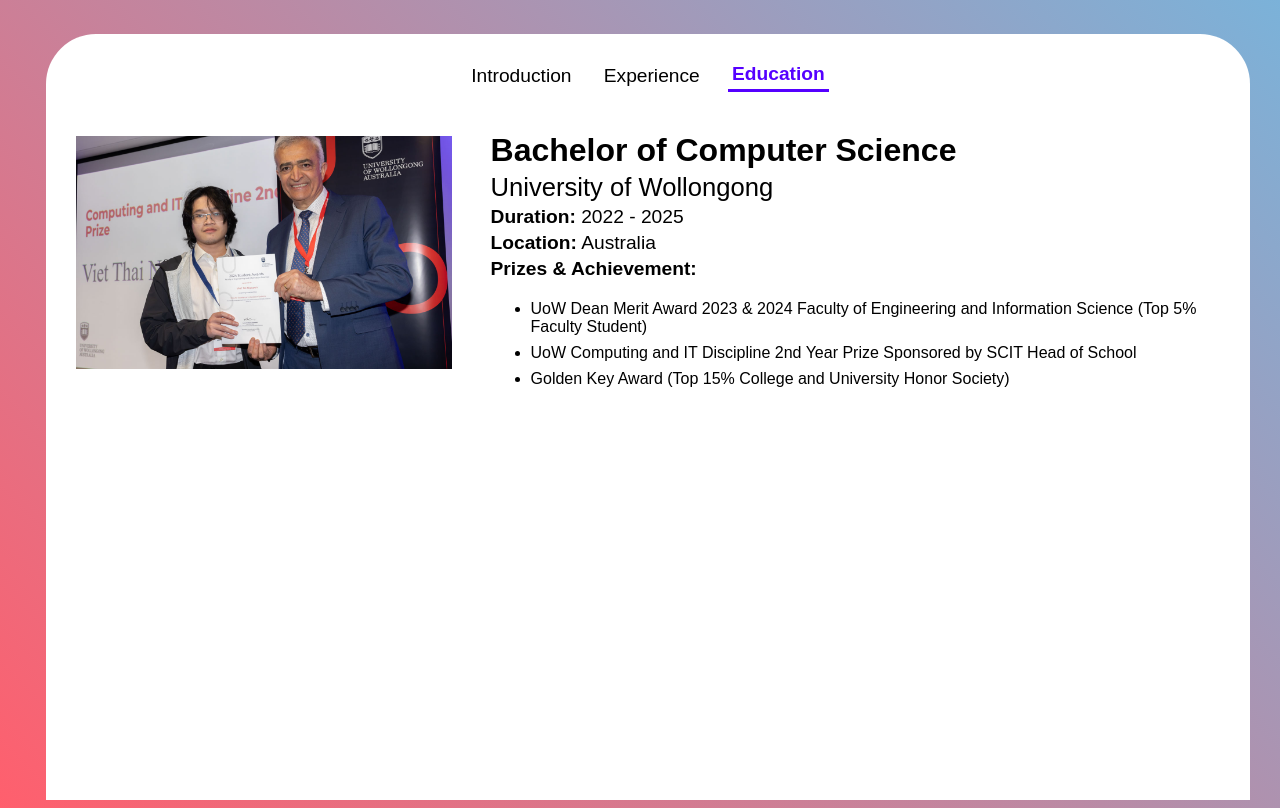
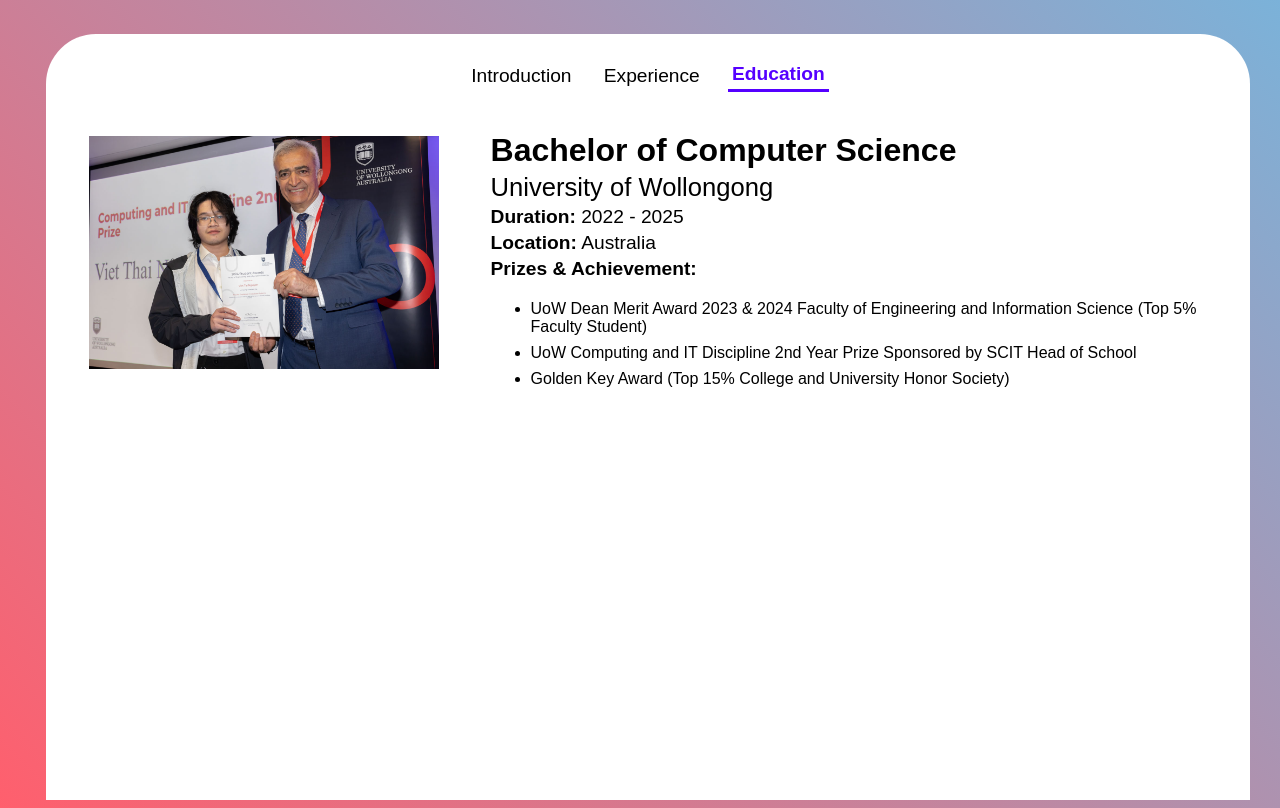
Before and after one commit to Tiadus/project_portfolio_website, a Next.js app: page /education in a window 1280 px wide. Built offline with nearby package versions, Linux system fonts and the light colour scheme.

Commit message:
fix: Image display in Education Page

```diff
--- a/src/app/education/page.tsx
+++ b/src/app/education/page.tsx
@@ -8,7 +8,7 @@
                 <span className="project_media_holder">
                     <span className="media_holder_outer_type_video">
                         <span className="media_holder_inner_type_video">
-                            <Image src="/dean_award.jpg" alt="/dean_award.jpg" style={{width: "100%", height: "100%", objectFit: "cover"}} width={500} height={500}/>
+                            <Image src="/dean_award.jpg" alt="/dean_award.jpg" style={{width: "100%", height: "100%", objectFit: "contain"}} width={500} height={500}/>
                         </span>
                     </span>
                 </span>
```
